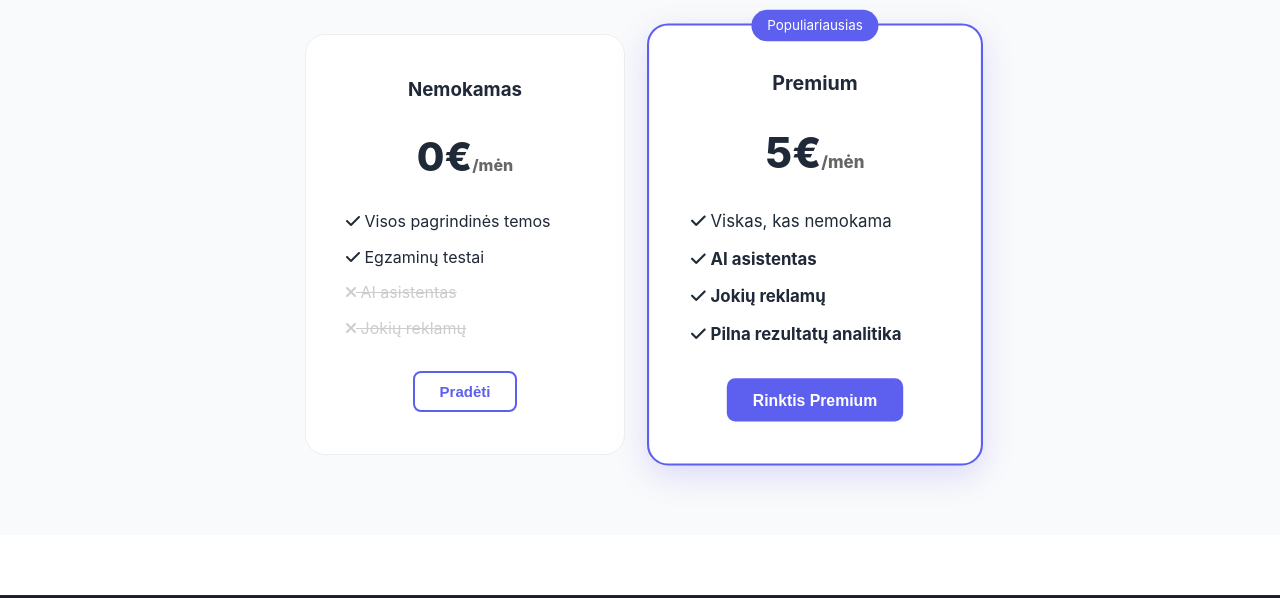
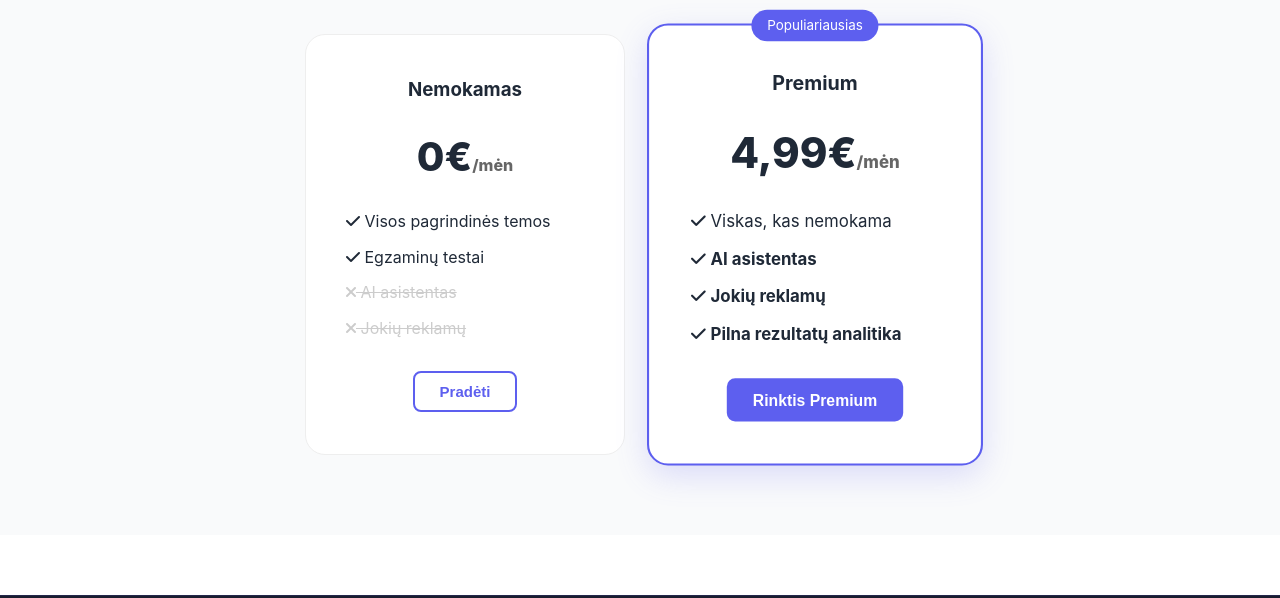
Before and after one commit to karolissilaika-arch/Studiju-bankas, a plain HTML site: page index.html in a window 1280 px wide. Shown: the part 1240-1838 px from the top of the page. Drawn offline with nearby package versions, Linux system fonts and the light colour scheme.

Commit message:
index.html taisymas

```diff
--- a/index.html
+++ b/index.html
@@ -48,7 +48,7 @@
                 <button class="btn-primary btn-lg" onclick="handleStartLearning()">
                     Pradėti mokytis nemokamai
                 </button>
-                <button class="btn-outline btn-lg" onclick="document.getElementById('ai-demo-section')?.scrollIntoView({behavior:'smooth'}) || window.location.href='dashboard.html'">
+                <button class="btn-outline btn-lg" onclick="document.getElementById('ai-demo-section')?.scrollIntoView({behavior:'smooth'}) || (window.location.href='dashboard.html')">
                     Išbandyti AI asistentą
                 </button>
             </div>
@@ -100,7 +100,7 @@
             <div class="price-card featured">
                 <div class="popular">Populiariausias</div>
                 <h3>Premium</h3>
-                <p class="price">5€<span>/mėn</span></p>
+                <p class="price">4,99€<span>/mėn</span></p>
                 <ul>
                     <li><i class="fas fa-check"></i> Viskas, kas nemokama</li>
                     <li><i class="fas fa-check"></i> <b>AI asistentas</b></li>
```
